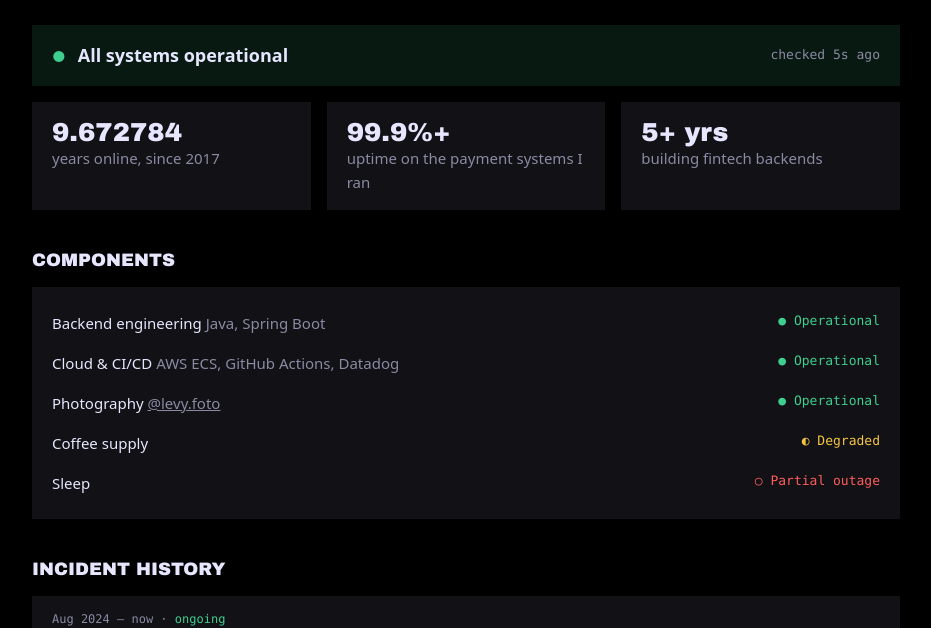
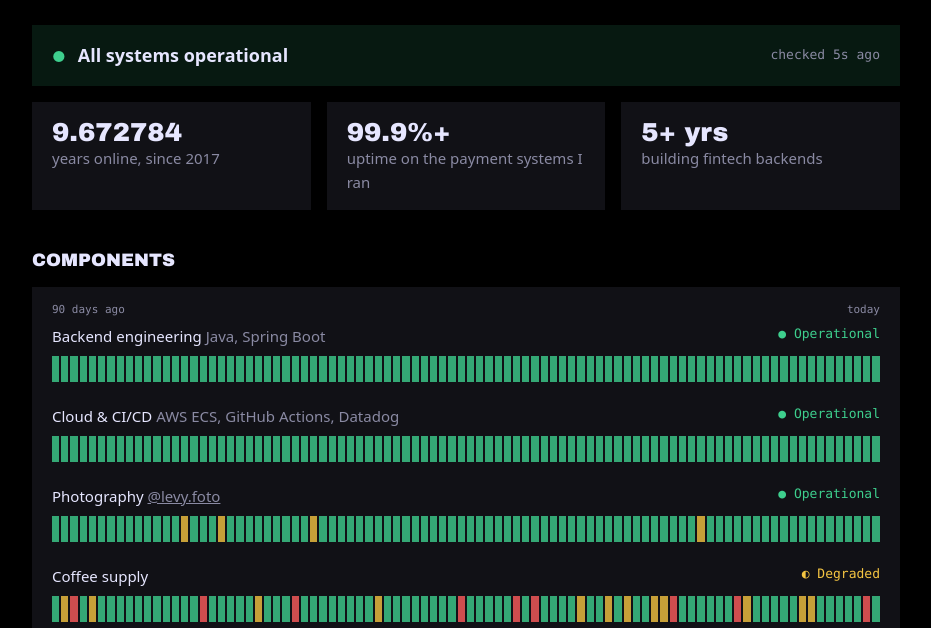
Before and after one commit to levyosa/levyosa.github.io, a plain HTML site: page status.html in a window 1280 px wide. Shown: the part 182-810 px from the top of the page, without its empty margins (174-1105 px from the left). Drawn offline with Linux system fonts and the light colour scheme.

Commit message:
Add 90-day history bars to status components

```diff
--- a/status.html
+++ b/status.html
@@ -18,6 +18,12 @@
 		.comp { display: flex; justify-content: space-between; gap: 12px; padding: 8px 0; }
 		.comp .mono { white-space: nowrap; font-size: 13px; }
 
+		.bars { display: flex; gap: 2px; height: 26px; margin-bottom: 14px; }
+		.bars i { flex: 1; background: var(--green); opacity: .8; }
+		.bars i:hover { opacity: 1; }
+		.bars i.warn { background: var(--yellow); }
+		.bars i.bad { background: var(--red); }
+		.legend { display: flex; justify-content: space-between; font: 11px var(--mono); color: var(--muted); }
 
 		.incident { margin-bottom: 22px; }
 		.incident:last-child { margin: 0; }
@@ -48,6 +54,7 @@
 
 	<h2>Components</h2>
 	<div class="box" id="components">
+		<div class="legend"><span>90 days ago</span><span>today</span></div>
 		<div class="comp"><span>Backend engineering <span class="muted">Java, Spring Boot</span></span><span class="mono ok">● Operational</span></div>
 		<div class="comp"><span>Cloud &amp; CI/CD <span class="muted">AWS ECS, GitHub Actions, Datadog</span></span><span class="mono ok">● Operational</span></div>
 		<div class="comp" data-flaky="0.04" data-why="missed golden hour"><span>Photography <a class="muted" href="https://instagram.com/levy.foto" target="_blank">@levy.foto</a></span><span class="mono ok">● Operational</span></div>
@@ -103,6 +110,19 @@
 	<footer>Thanks for stopping by. Want to get in touch? <a href="https://www.linkedin.com/in/levyosa/" target="_blank">LinkedIn</a> · <a href="https://instagram.com/levy.foto" target="_blank">Instagram</a></footer>
 
 	<script>
+		// 90 little bars under each component, one per day. Flaky ones get some bad days.
+		document.querySelectorAll(".comp").forEach(comp => {
+			const flaky = parseFloat(comp.dataset.flaky || 0);
+			let bars = "";
+			for (let day = 89; day >= 0; day--) {
+				let state = "";
+				if (Math.random() < flaky) state = Math.random() < 0.5 ? "warn" : "bad";
+				const label = state ? comp.dataset.why : "no incidents";
+				bars += `<i class="${state}" title="${day} days ago: ${label}"></i>`;
+			}
+			comp.insertAdjacentHTML("afterend", `<div class="bars">${bars}</div>`);
+		});
+
 		const start = new Date("2017-02-01");
 		let seconds = 0;
 
```
